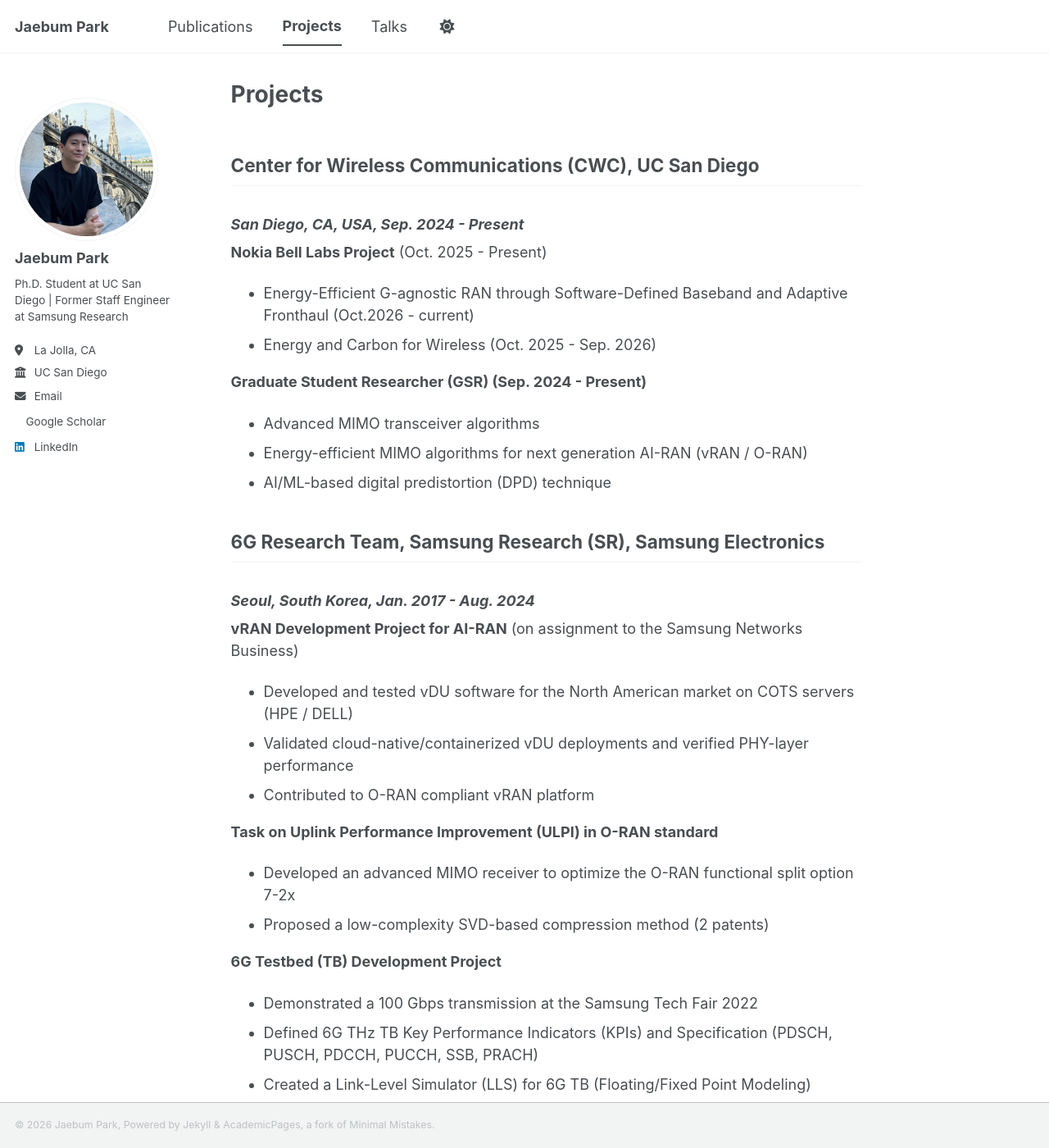
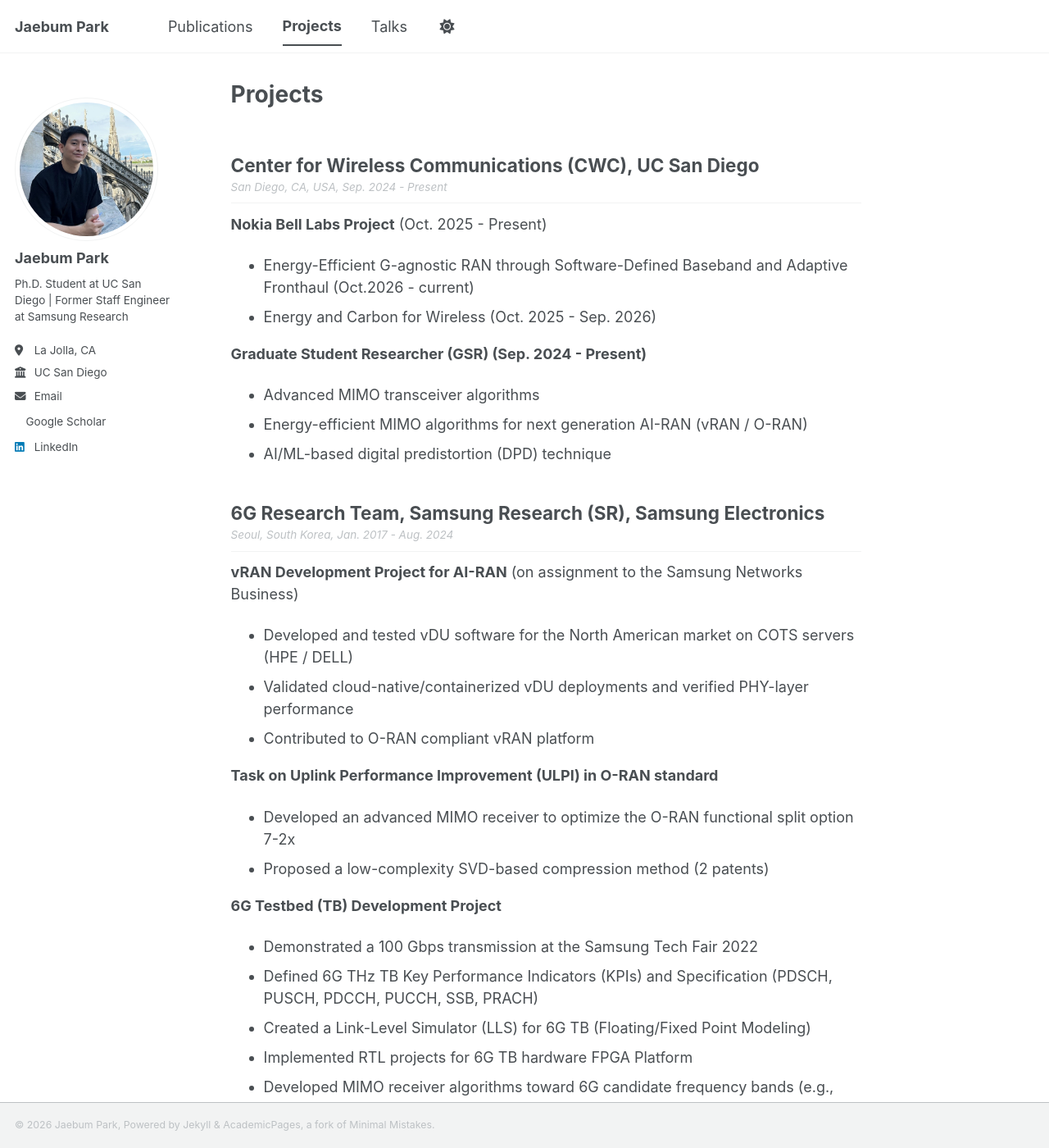
Before and after one commit to jpark-wireless/jpark-wireless.github.io, a Jekyll site: the page built from _pages/projects.md, in a window 1280 px wide and 1400 px high. Shown: the whole window at 82% size. Built offline with Jekyll 4.4.1, drawn with Linux system fonts in a browser that asks for light colours; a style sheet for code colours, icons or effects is not loaded.

Commit message:
fix fonts
Signed-off-by: Jaebum Park <jaypark8891@gmail.com>

```diff
--- a/_pages/projects.md
+++ b/_pages/projects.md
@@ -5,8 +5,7 @@ author_profile: true
 ---
 
 
-## Center for Wireless Communications (CWC), UC San Diego
-### <i>San Diego, CA, USA, Sep. 2024 - Present</i>
+## Center for Wireless Communications (CWC), UC San Diego <span class="section-meta">San Diego, CA, USA, Sep. 2024 - Present</span>
 
 <b>Nokia Bell Labs Project</b> (Oct. 2025 - Present)
 
@@ -20,8 +19,7 @@ author_profile: true
 * AI/ML-based digital predistortion (DPD) technique
 
 
-## 6G Research Team, Samsung Research (SR), Samsung Electronics
-### <i>Seoul, South Korea, Jan. 2017 - Aug. 2024</i> <br>
+## 6G Research Team, Samsung Research (SR), Samsung Electronics <span class="section-meta">Seoul, South Korea, Jan. 2017 - Aug. 2024</span>
 
 <b>vRAN Development Project for AI-RAN</b> (on assignment to the Samsung Networks Business)
 
@@ -49,8 +47,7 @@ author_profile: true
 * Showcased the Samsung Bot at 2019 CES, Las Vegas, U.S.
 
 
-## Korea Advanced Institute of Science and Technology (KAIST)
-### <i>Daejeon, South Korea, Jan. 2015 - Dec. 2016</i>
+## Korea Advanced Institute of Science and Technology (KAIST) <span class="section-meta">Daejeon, South Korea, Jan. 2015 - Dec. 2016</span>
 
 <b>Wireless Backhaul Downlink Systems Project, sponsored by ETRI</b>
 
--- a/assets/css/main.scss
+++ b/assets/css/main.scss
@@ -75,3 +75,13 @@
     }
   }
 }
+
+/* Second line inside a section heading (e.g., location and period), shown above the heading rule */
+.section-meta {
+  display: block;
+  margin-top: 0.35em;
+  font-size: 0.6em;
+  font-weight: normal;
+  font-style: italic;
+  color: var(--global-text-color-light);
+}
```
